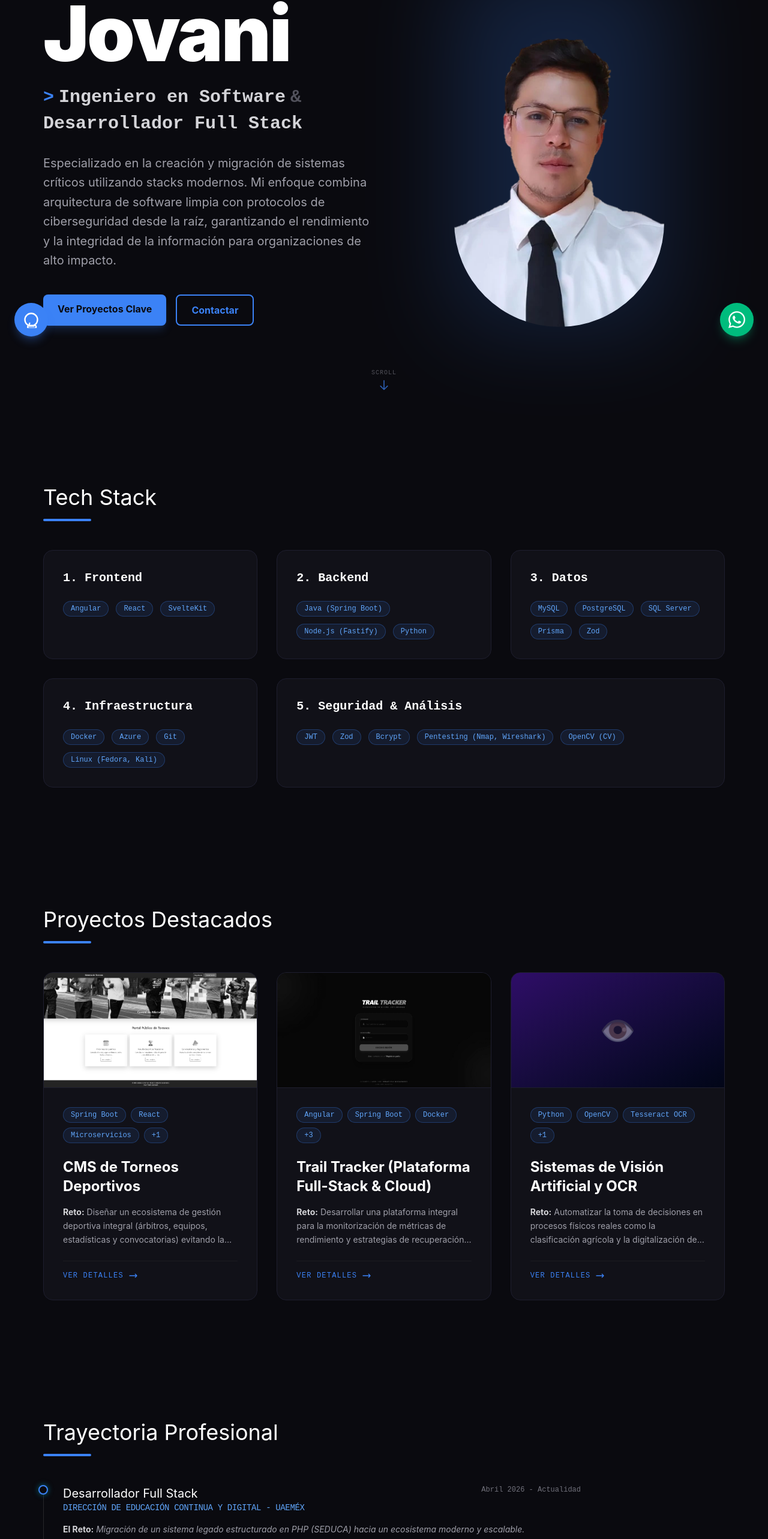
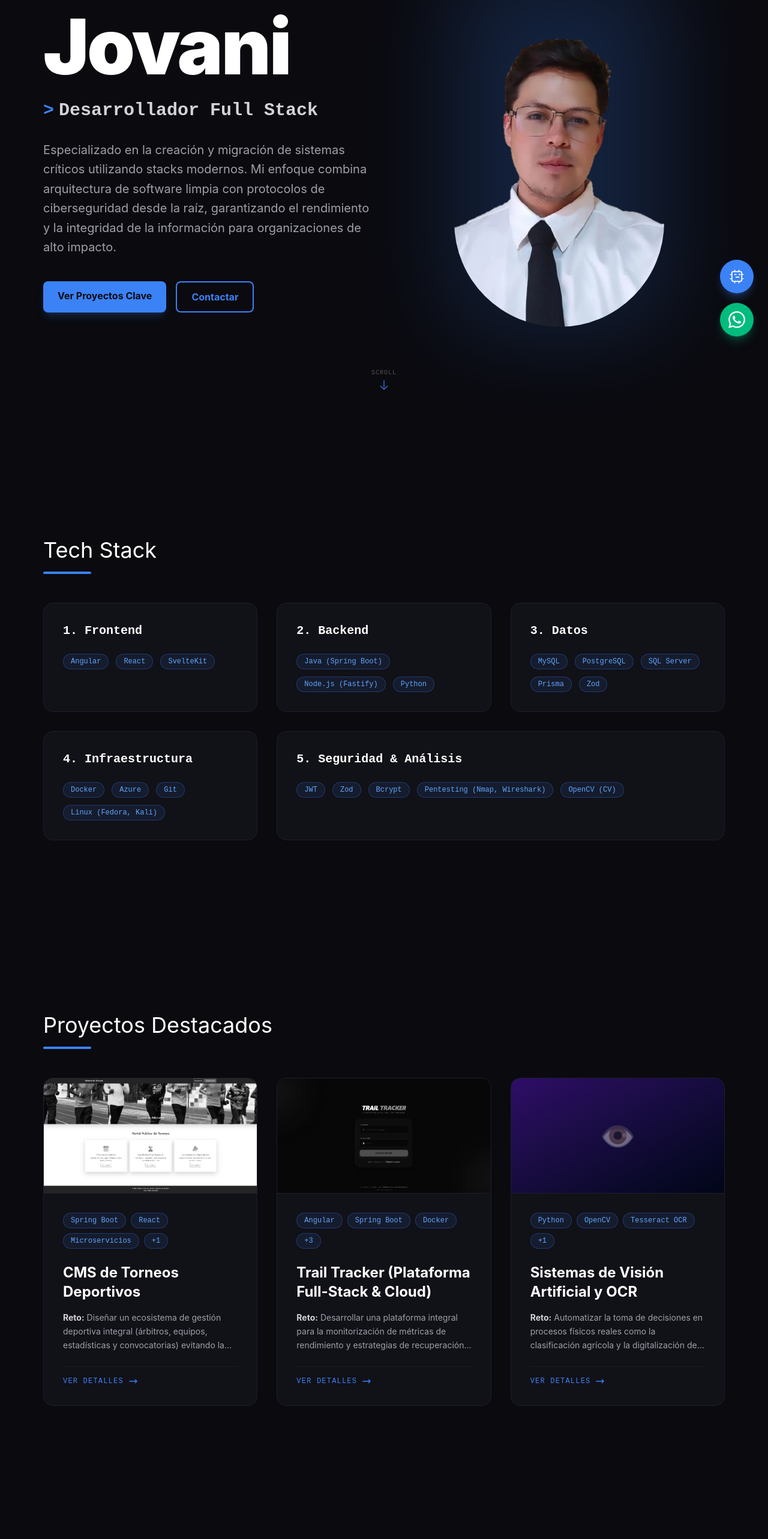
Before and after one commit to JyhsKaiser/portafolio, a React (Vite) app: page / in a window 1280 px wide. Shown: the part 215-2781 px from the top of the page at 60% size. Built offline with nearby package versions, Linux system fonts and the light colour scheme.

Commit message:
Se actualizo el boton de IA y se hicieron modificaciones de presentacion

```diff
--- a/index.html
+++ b/index.html
@@ -5,7 +5,7 @@
   <meta charset="UTF-8" />
   <link rel="icon" type="image/svg+xml" href="/assets/icono.svg" />
   <meta name="viewport" content="width=device-width, initial-scale=1.0" />
-  <title>jyonhers.dev | Ingeniero de Software</title>
+  <title>Jyonhers.dev | Desarrollador Full Stack</title>
 </head>
 
 <body>
--- a/src/presentation/components/layout/Navbar.jsx
+++ b/src/presentation/components/layout/Navbar.jsx
@@ -64,7 +64,7 @@ export const Navbar = () => {
                 {/* Logo / Nombre */}
                 <div className="text-xl font-bold font-mono tracking-tighter text-white z-50">
                     <a href="#" className="hover:text-accent transition-colors">
-                        Jovani<span className="text-accent">.dev</span>
+                        Jyonhers<span className="text-accent">.dev</span>
                     </a>
                 </div>
 
--- a/src/presentation/components/ui/AIChatbot.jsx
+++ b/src/presentation/components/ui/AIChatbot.jsx
@@ -7,12 +7,23 @@ export const AIChatbot = () => {
     ]);
     const [input, setInput] = useState('');
     const [isLoading, setIsLoading] = useState(false);
+
     const messagesEndRef = useRef(null);
+    // 1. Añadimos un ref para manipular el input directamente
+    const inputRef = useRef(null);
 
     // Auto-scroll al último mensaje
     useEffect(() => {
         messagesEndRef.current?.scrollIntoView({ behavior: 'smooth' });
     }, [messages]);
+
+    // 2. Efecto para auto-enfocar el input cuando se abre el chat o termina de cargar
+    useEffect(() => {
+        if (isOpen && !isLoading) {
+            // Un pequeño timeout asegura que la animación de apertura haya terminado
+            setTimeout(() => inputRef.current?.focus(), 100);
+        }
+    }, [isOpen, isLoading]);
 
     const sendMessage = async (e) => {
         e.preventDefault();
@@ -24,8 +35,6 @@ export const AIChatbot = () => {
         setIsLoading(true);
 
         try {
-            // Llamamos a nuestro propio backend serverless de Azure
-            // En desarrollo local Vite puede necesitar un proxy, pero en Azure esto funciona directo
             const response = await fetch('/api/chat', {
                 method: 'POST',
                 headers: { 'Content-Type': 'application/json' },
@@ -33,7 +42,6 @@ export const AIChatbot = () => {
             });
 
             const data = await response.json();
-
             setMessages(prev => [...prev, { role: 'assistant', content: data.reply }]);
         } catch (error) {
             setMessages(prev => [...prev, { role: 'assistant', content: 'Hubo un error de red. Intenta más tarde.' }]);
@@ -44,30 +52,35 @@ export const AIChatbot = () => {
 
     return (
         <>
-            {/* Botón flotante para abrir el chat (Lado inferior izquierdo) */}
+            {/* Botón flotante: Movido a bottom-24 right-6 (Justo arriba de WhatsApp) */}
             <button
                 onClick={() => setIsOpen(!isOpen)}
-                className="fixed bottom-6 left-6 z-50 flex items-center justify-center w-14 h-14 bg-accent text-white rounded-full shadow-lg shadow-accent/30 hover:bg-accent-hover hover:scale-110 hover:-translate-y-1 transition-all duration-300"
+                className="fixed bottom-24 right-6 z-50 flex items-center justify-center w-14 h-14 bg-accent text-white rounded-full shadow-lg shadow-accent/30 hover:bg-accent-hover hover:scale-110 hover:-translate-y-1 transition-all duration-300"
                 aria-label="Abrir Asistente IA"
             >
                 {isOpen ? (
-                    <svg className="w-6 h-6" fill="none" stroke="currentColor" viewBox="0 0 24 24"><path strokeLinecap="round" strokeLinejoin="round" strokeWidth={2} d="M6 18L18 6M6 6l12 12" /></svg>
+                    <svg className="w-6 h-6" fill="none" stroke="currentColor" viewBox="0 0 24 24">
+                        <path strokeLinecap="round" strokeLinejoin="round" strokeWidth={2} d="M6 18L18 6M6 6l12 12" />
+                    </svg>
                 ) : (
-                    <svg className="w-7 h-7" fill="none" stroke="currentColor" viewBox="0 0 24 24"><path strokeLinecap="round" strokeLinejoin="round" strokeWidth={2} d="M9.75 17L9 20l-1 1h8m-7-.75a2 2 0 100 4h8a2 2 0 100-4h-8zM12 3a9 9 0 100 18 9 9 0 000-18z" /></svg>
+                    // Nuevo Icono de Robot
+                    <svg className="w-7 h-7" fill="none" stroke="currentColor" viewBox="0 0 24 24">
+                        <path strokeLinecap="round" strokeLinejoin="round" strokeWidth={1.5} d="M9 3v2m6-2v2M9 19v2m6-2v2M5 9H3m2 6H3m18-6h-2m2 6h-2M7 19h10a2 2 0 002-2V7a2 2 0 00-2-2H7a2 2 0 00-2 2v10a2 2 0 002 2zM9 9h2m4 0h2m-6 4h4" />
+                    </svg>
                 )}
             </button>
 
-            {/* Ventana del Chatbot */}
-            <div className={`fixed bottom-24 left-6 z-50 w-80 md:w-96 bg-surface border border-zinc-800 rounded-2xl shadow-2xl transition-all duration-300 origin-bottom-left flex flex-col overflow-hidden ${isOpen ? 'scale-100 opacity-100 visible' : 'scale-0 opacity-0 invisible'}`}>
+            {/* Ventana del Chatbot: Movida a bottom-40 right-6, con dimensiones responsivas */}
+            <div className={`fixed bottom-40 right-6 z-50 w-[calc(100vw-3rem)] sm:w-80 md:w-96 h-[500px] max-h-[70vh] bg-surface border border-zinc-800 rounded-2xl shadow-2xl transition-all duration-300 origin-bottom-right flex flex-col overflow-hidden ${isOpen ? 'scale-100 opacity-100 visible' : 'scale-0 opacity-0 invisible'}`}>
 
-                {/* Header del Chat */}
-                <div className="bg-zinc-900 border-b border-zinc-800 p-4 flex items-center gap-3">
+                {/* Header (shrink-0 evita que se aplaste al faltar espacio) */}
+                <div className="bg-zinc-900 border-b border-zinc-800 p-4 flex items-center gap-3 shrink-0">
                     <div className="w-2 h-2 rounded-full bg-accent animate-pulse"></div>
                     <h3 className="text-white font-mono text-sm font-bold">Asistente IA de Jovani</h3>
                 </div>
 
-                {/* Área de Mensajes */}
-                <div className="flex-1 p-4 h-80 overflow-y-auto flex flex-col gap-4 scrollbar-thin">
+                {/* Área de Mensajes (flex-1 para absorber el espacio, overscroll-contain para UX) */}
+                <div className="flex-1 p-4 overflow-y-auto flex flex-col gap-4 scrollbar-thin overscroll-contain">
                     {messages.map((msg, index) => (
                         <div key={index} className={`max-w-[85%] p-3 rounded-2xl text-sm ${msg.role === 'user' ? 'bg-accent text-white self-end rounded-br-sm' : 'bg-zinc-800 text-zinc-300 self-start rounded-bl-sm'}`}>
                             {msg.content}
@@ -84,8 +97,9 @@ export const AIChatbot = () => {
                 </div>
 
                 {/* Input Area */}
-                <form onSubmit={sendMessage} className="p-3 bg-zinc-900 border-t border-zinc-800 flex gap-2">
+                <form onSubmit={sendMessage} className="p-3 bg-zinc-900 border-t border-zinc-800 flex gap-2 shrink-0">
                     <input
+                        ref={inputRef} // 3. Vinculamos el ref al elemento DOM
                         type="text"
                         value={input}
                         onChange={(e) => setInput(e.target.value)}
--- a/src/presentation/views/ExperienceView.jsx
+++ b/src/presentation/views/ExperienceView.jsx
@@ -8,8 +8,8 @@ export const ExperienceView = () => {
     if (loading) return null;
 
     return (
-        <section id="experience" className="section-container my-10 md:mx-20 lg:mx-50">
-            <div className="mb-12">
+        <section id="experience" className="section-container my-0 lg:my-12 md:mx-20 lg:mx-50">
+            <div className="mb-12 pt-0 lg:pt-12">
                 <h2 className="text-3xl md:text-4xl mb-4">Trayectoria Profesional</h2>
                 <div className="h-1 w-20 bg-accent rounded-full"></div>
             </div>
--- a/src/presentation/views/HeroView.jsx
+++ b/src/presentation/views/HeroView.jsx
@@ -10,7 +10,7 @@ export const HeroView = () => {
     return (
         <section className="section-container min-h-[90vh] flex items-center relative md:mx-20 lg:mx-50">
             {/* <section className="section-container min-h-[80vh] flex items-center my-10"> */}
-            <div className="flex flex-col-reverse lg:flex-row items-center justify-between gap-12 lg:gap-8 w-full pb-16">
+            <div className="flex flex-col-reverse lg:flex-row items-center justify-between gap-12 lg:gap-8 w-full pb-0 lg:pb-16">
                 {/* <div className="flex flex-col-reverse lg:flex-row items-center justify-between gap-12 lg:gap-8 w-full"> */}
 
                 {/* Columna Izquierda: Texto y Call to Actions */}
@@ -26,8 +26,8 @@ export const HeroView = () => {
                         </h1>
                         <div className="font-mono text-xl md:text-2xl lg:text-3xl font-bold flex flex-wrap items-center justify-center lg:justify-start gap-2">
                             <span className="text-accent">{'>'}</span>
-                            <span className="text-zinc-300">Ingeniero en Software</span>
-                            <span className="text-zinc-600">&</span>
+                            {/* <span className="text-zinc-300">Ingeniero en Software</span> */}
+                            {/* <span className="text-zinc-600">&</span> */}
                             <span className="text-zinc-300">Desarrollador Full Stack</span>
                         </div>
                     </div>
--- a/src/presentation/views/ProjectsView.jsx
+++ b/src/presentation/views/ProjectsView.jsx
@@ -10,8 +10,8 @@ export const ProjectsView = () => {
     if (loading) return null;
 
     return (
-        <section id="projects" className="section-container relative md:mx-20 lg:mx-50">
-            <div className="mb-12">
+        <section id="projects" className="section-container relative md:mx-20 lg:mx-50 my-0 lg:my-20">
+            <div className="mb-12 pt-0 lg:pt-12">
                 <h2 className="text-3xl md:text-4xl mb-4">Proyectos Destacados</h2>
                 <div className="h-1 w-20 bg-accent rounded-full"></div>
             </div>
--- a/src/presentation/views/TechStackView.jsx
+++ b/src/presentation/views/TechStackView.jsx
@@ -7,8 +7,8 @@ export const TechStackView = () => {
     if (loading || !techStack) return null;
 
     return (
-        <section id="stack" className="section-container my-10 md:mx-20 lg:mx-50">
-            <div className="mb-12">
+        <section id="stack" className="section-container my-0 lg:my-20 md:mx-20 lg:mx-50 ">
+            <div className="mb-12 pt-0 lg:pt-12 ">
                 <h2 className="text-3xl md:text-4xl mb-4">Tech Stack</h2>
                 <div className="h-1 w-20 bg-accent rounded-full"></div>
             </div>
```
Also changed, not shown: 1 other file (tests, documents, lock files or other folders).
